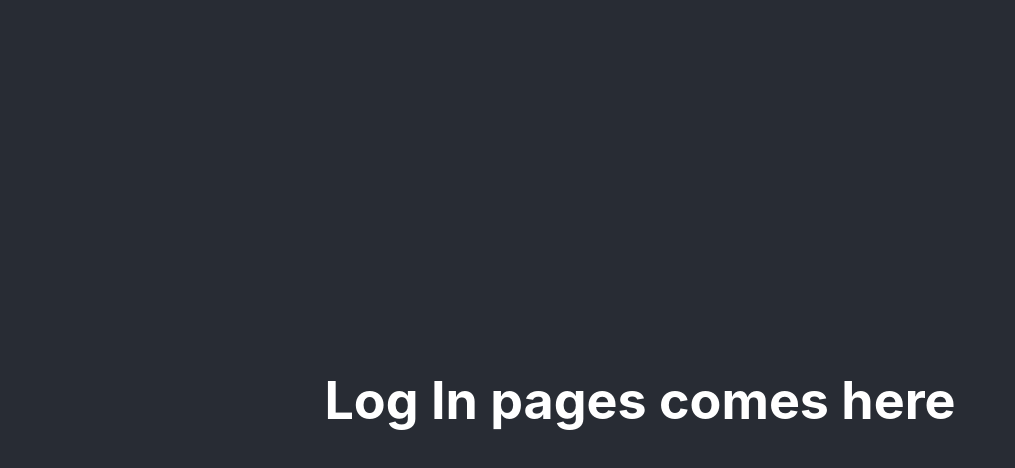
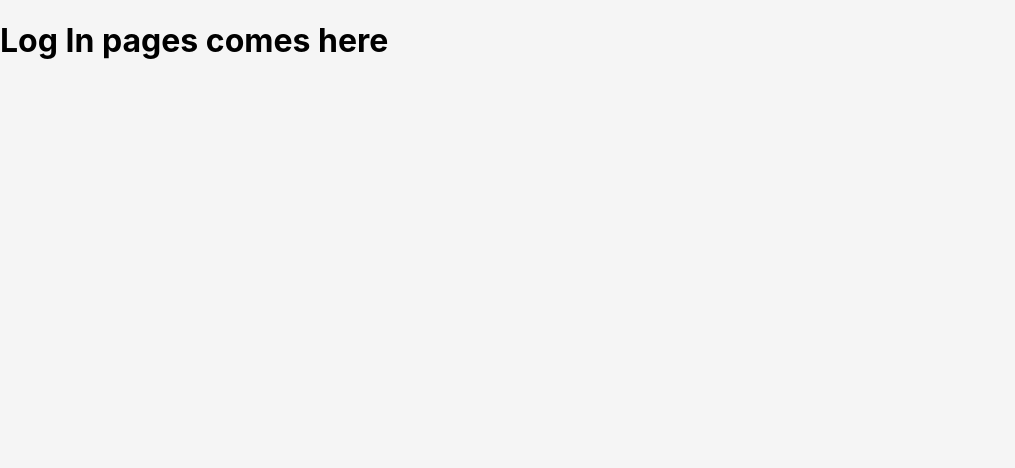
Before and after one commit to zakzc/toma_notas_front, a React (Create React App) app: page /login in a window 1280 px wide. Shown: the top 468 px of the page, without its empty margins (0-1015 px from the left). Built offline with nearby package versions, Linux system fonts and the light colour scheme.

Commit message:
Adds base css and first scaffold routes

```diff
--- a/package.json
+++ b/package.json
@@ -10,8 +10,10 @@
     "@types/node": "^16.18.11",
     "@types/react": "^18.0.26",
     "@types/react-dom": "^18.0.10",
+    "@types/react-router-dom": "^5.3.3",
     "react": "^18.2.0",
     "react-dom": "^18.2.0",
+    "react-router-dom": "^6.7.0",
     "react-scripts": "5.0.1",
     "typescript": "^4.9.4",
     "web-vitals": "^2.1.4"
--- a/src/App.tsx
+++ b/src/App.tsx
@@ -2,6 +2,7 @@ import React from "react";
 import { BrowserRouter, Routes, Route } from "react-router-dom";
 import EntryPage from "./pages/EntryPage";
 import LogInPage from "./pages/LogInPage";
+import NoPageFound from "./pages/NoPageFound";
 import "./App.css";
 
 function App(): JSX.Element {
@@ -10,6 +11,7 @@ function App(): JSX.Element {
       <Routes>
         <Route path="/" element={<EntryPage />} />
         <Route path="login" element={<LogInPage />} />
+        <Route path="*" element={<NoPageFound />} />
       </Routes>
     </BrowserRouter>
   );
--- /dev/null
+++ b/src/Styles/EntryPageStyle.css
@@ -0,0 +1,9 @@
+.entryPageStyle {
+    margin: 0;
+    padding: 0;
+    border: 0;
+    height: 100%;
+    width: 100%;
+    position: absolute;
+    background-color: whitesmoke;
+}
--- /dev/null
+++ b/src/Styles/LogInPageStyle.css
@@ -0,0 +1,9 @@
+.logInPageStyle {
+    margin: 0;
+    padding: 0;
+    border: 0;
+    height: 100%;
+    width: 100%;
+    position: absolute;
+    background-color: whitesmoke;
+}
--- a/src/index.css
+++ b/src/index.css
@@ -1,4 +1,4 @@
-body {
+html, body {
   margin: 0;
   font-family: -apple-system, BlinkMacSystemFont, 'Segoe UI', 'Roboto', 'Oxygen',
     'Ubuntu', 'Cantarell', 'Fira Sans', 'Droid Sans', 'Helvetica Neue',
@@ -6,8 +6,3 @@ body {
   -webkit-font-smoothing: antialiased;
   -moz-osx-font-smoothing: grayscale;
 }
-
-code {
-  font-family: source-code-pro, Menlo, Monaco, Consolas, 'Courier New',
-    monospace;
-}
--- a/src/pages/EntryPage.tsx
+++ b/src/pages/EntryPage.tsx
@@ -1,11 +1,10 @@
 import React from "react";
+import "../Styles/EntryPageStyle.css";
 
 export default function EntryPage(): JSX.Element {
   return (
-    <>
-      <header className="App-header">
-        <h1>Router comes here</h1>
-      </header>
-    </>
+    <div className="entryPageStyle">
+      <h1>This is the entry page</h1>
+    </div>
   );
 }
--- a/src/pages/LogInPage.tsx
+++ b/src/pages/LogInPage.tsx
@@ -1,11 +1,10 @@
 import React from "react";
+import "../Styles/LogInPageStyle.css";
 
 export default function LogInPage(): JSX.Element {
   return (
-    <>
-      <header className="App-header">
-        <h1>Log In pages comes here</h1>
-      </header>
-    </>
+    <div className="logInPageStyle">
+      <h1>Log In pages comes here</h1>
+    </div>
   );
 }
--- /dev/null
+++ b/src/pages/NoPageFound.tsx
@@ -0,0 +1,11 @@
+import React from "react";
+
+export default function NoPageFound(): JSX.Element {
+  return (
+    <>
+      <header className="App-header">
+        <h1>Error 404 - No Page Found</h1>
+      </header>
+    </>
+  );
+}
```
Also changed, not shown: src/logo.svg (deleted), 1 other file (tests, documents, lock files or other folders).
